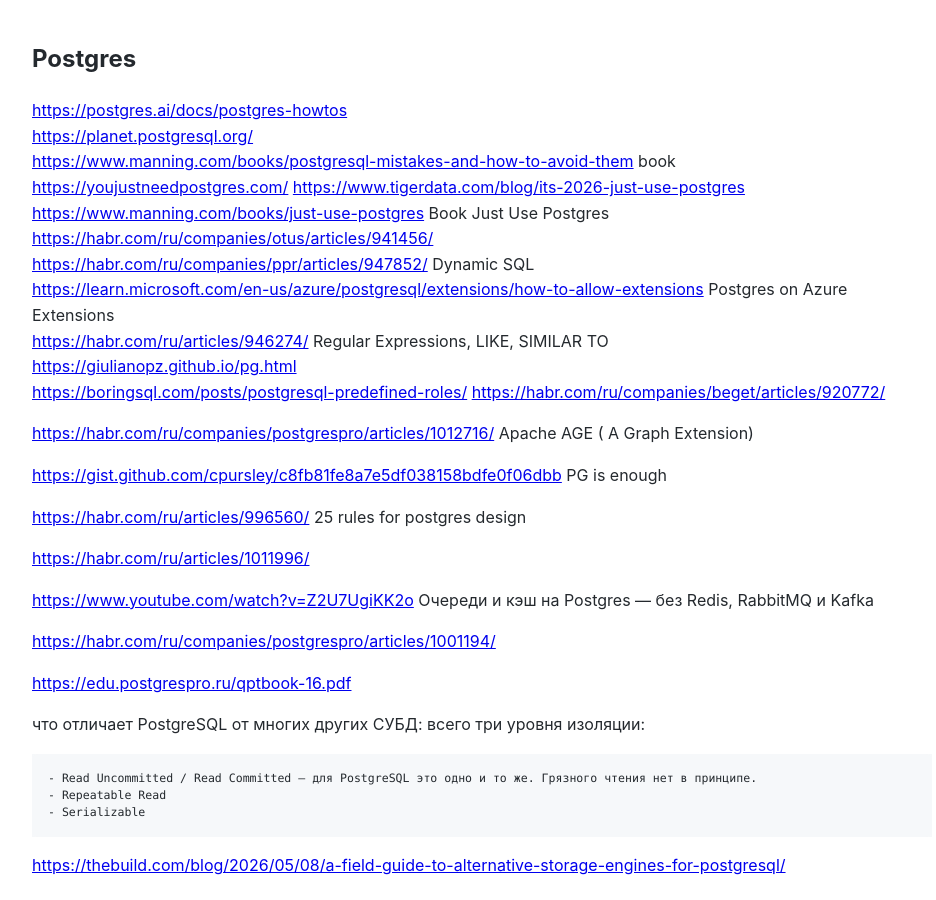
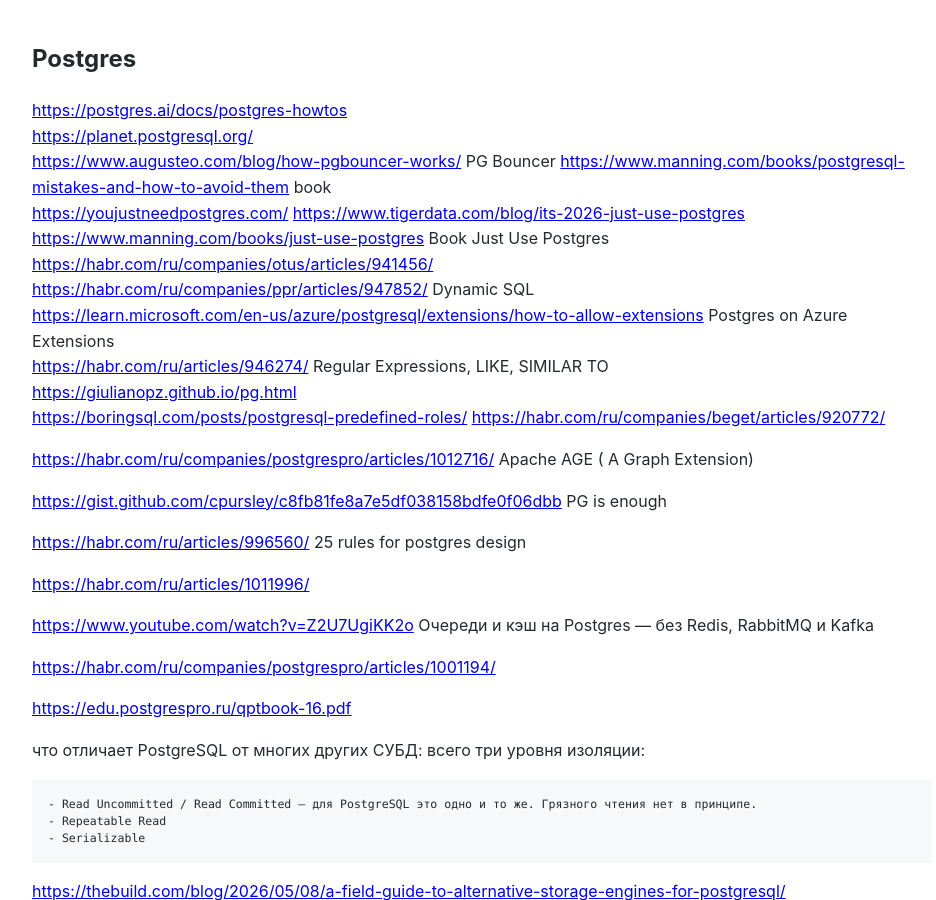
Before and after one commit to Michael-Lubinsky/michael-lubinsky.github.com, a Jekyll site: the page built from pg/pg.md, in a window 1280 px wide and 900 px high. Shown: the whole window, without its empty margins (158-1094 px from the left). Built offline with Jekyll 4.4.1, drawn with Linux system fonts in a browser that asks for light colours; our own code applies the rules of GitHub Pages for plain Markdown files.

Commit message:
Update pg.md

```diff
--- a/pg/pg.md
+++ b/pg/pg.md
@@ -1,6 +1,7 @@
 ## Postgres
 <https://postgres.ai/docs/postgres-howtos>
 <https://planet.postgresql.org/>
+<https://www.augusteo.com/blog/how-pgbouncer-works/> PG Bouncer
 <https://www.manning.com/books/postgresql-mistakes-and-how-to-avoid-them>  book
 <https://youjustneedpostgres.com/>
 <https://www.tigerdata.com/blog/its-2026-just-use-postgres>
```
